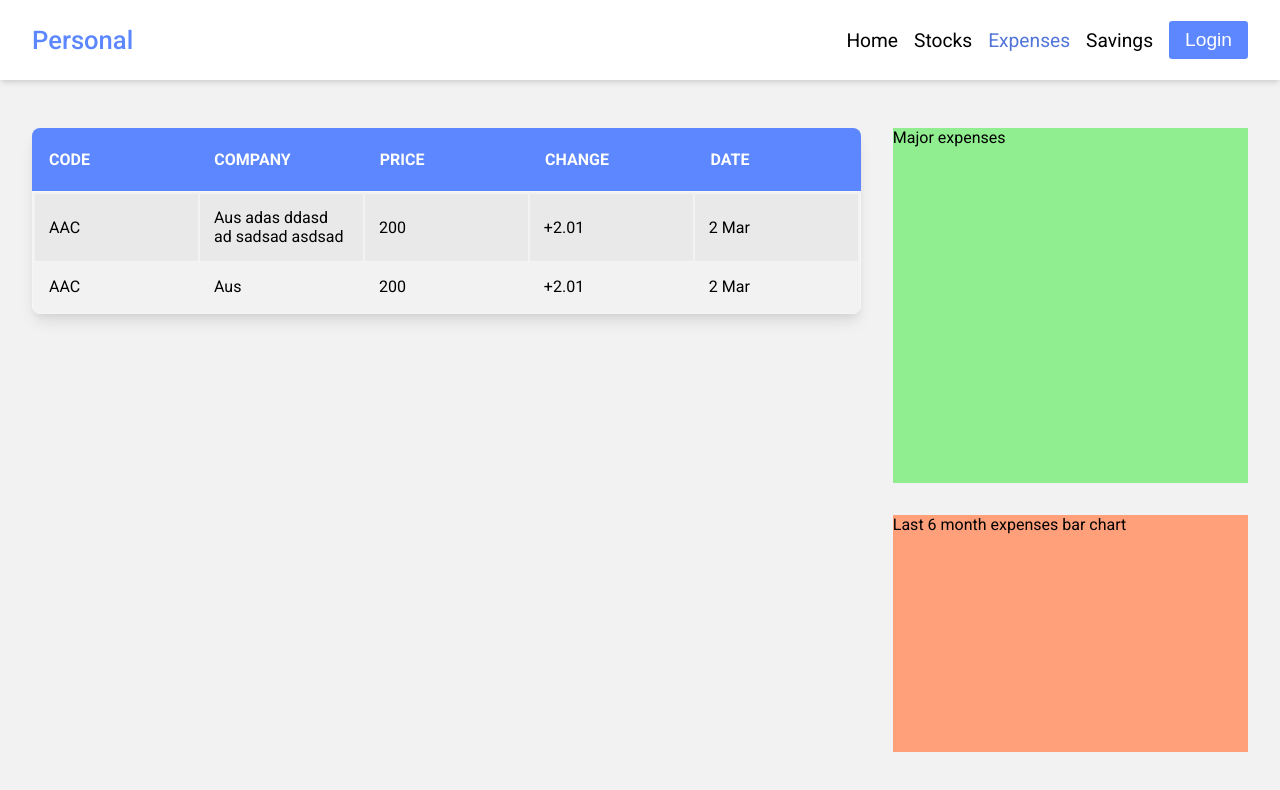
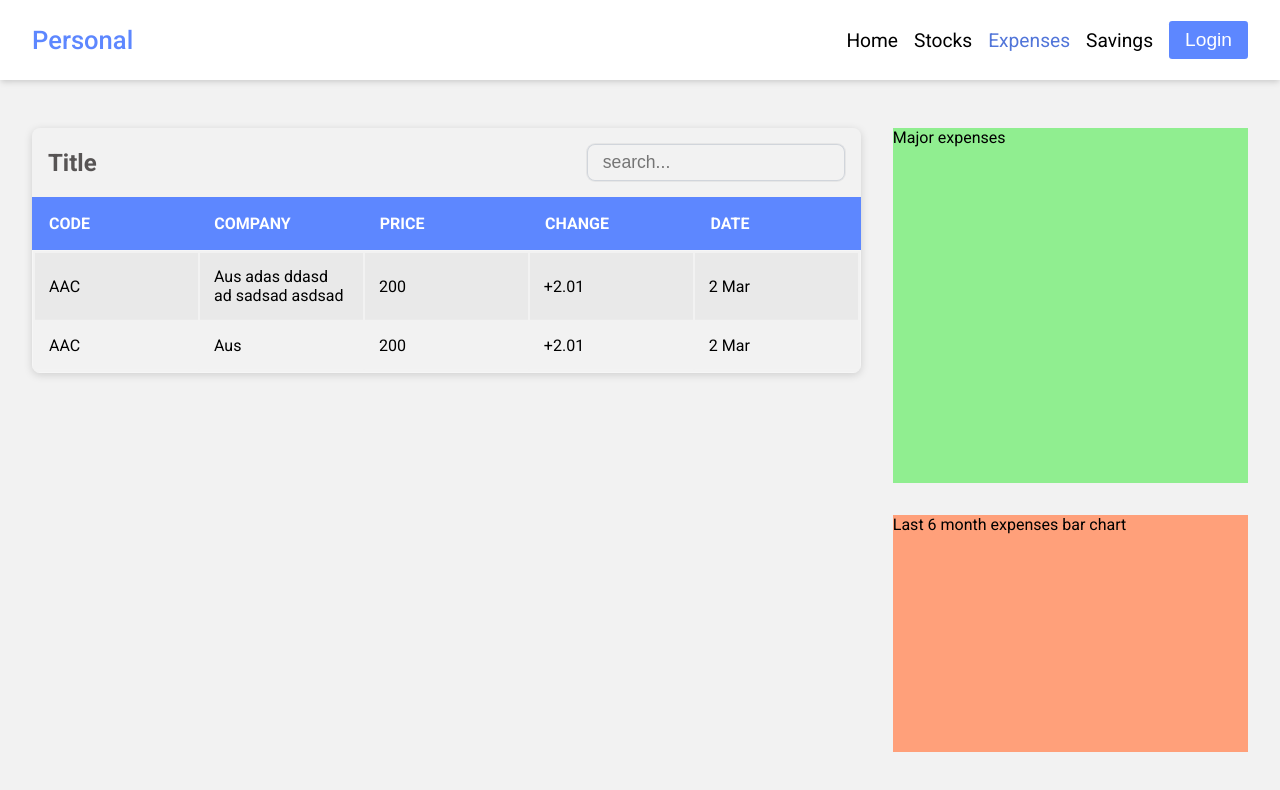
Before and after one commit to gamitej/Personal-Investment, a React (Vite) app in the folder client/: page /expenses in a window 1280 px wide. Shown: the top 790 px of the page. Built offline with nearby package versions, Linux system fonts and the light colour scheme.

Commit message:
NEW : search added in table & toolbar

```diff
--- a/client/src/components/table/Table.scss
+++ b/client/src/components/table/Table.scss
@@ -2,8 +2,45 @@
   width: 100%;
   overflow: auto;
   border-radius: 0.5rem;
-  box-shadow: rgba(0, 0, 0, 0.1) 0px 10px 15px -3px,
-    rgba(0, 0, 0, 0.05) 0px 4px 6px -2px;
+  box-shadow: rgba(0, 0, 0, 0.15) 0px 2px 8px;
+
+  .table-toolbar {
+    padding: 1rem;
+    display: flex;
+    justify-content: space-between;
+    align-items: center;
+
+    .toolbar-left {
+      display: flex;
+      justify-content: center;
+      align-items: center;
+      gap: 0.5rem;
+      p {
+        color: rgb(87, 84, 84);
+        text-transform: capitalize;
+        font-size: 1.5rem;
+        font-weight: 600;
+      }
+    }
+
+    .toolbar-right {
+      div {
+        input {
+          border: none;
+          font-size: 1.1rem;
+          padding: 0.5rem 1rem;
+          border-radius: 0.5rem;
+          background: transparent;
+          box-shadow: rgba(0, 0, 0, 0.05) 0px 0px 0px 1px,
+            rgb(209, 213, 219) 0px 0px 0px 1px inset;
+
+          &:focus {
+            outline: 1px solid #5d87ff;
+          }
+        }
+      }
+    }
+  }
 
   .table-header {
     background-color: rgba(255, 255, 255, 0.3);
@@ -14,7 +51,7 @@
       background-color: #5d87ff;
 
       th {
-        padding: 20px 15px;
+        padding: 15px;
         text-align: left;
         font-weight: 600;
         font-size: 1rem;
--- a/client/src/components/table/Table.tsx
+++ b/client/src/components/table/Table.tsx
@@ -1,17 +1,35 @@
 import "./Table.scss";
 
 interface TableProps {
+  title?: string;
   tableHeight?: string;
   rows: { [key: string]: string }[];
   cols: { label: string; value: string }[];
 }
 
-const Table = ({ cols = [], rows = [], tableHeight = "300px" }: TableProps) => {
+const Table = ({
+  title = "title",
+  cols = [],
+  rows = [],
+  tableHeight = "300px",
+}: TableProps) => {
   /**
    * TSX
    */
   return (
     <div className="table">
+      {/* table toolbar*/}
+      <div className="table-toolbar">
+        <div className="toolbar-left">
+          <p>{title}</p>
+        </div>
+        <div className="toolbar-right">
+          <div></div>
+          <div>
+            <input type="text" placeholder="search..." />
+          </div>
+        </div>
+      </div>
       {/* table head */}
       <div className="table-header">
         <table>
```
